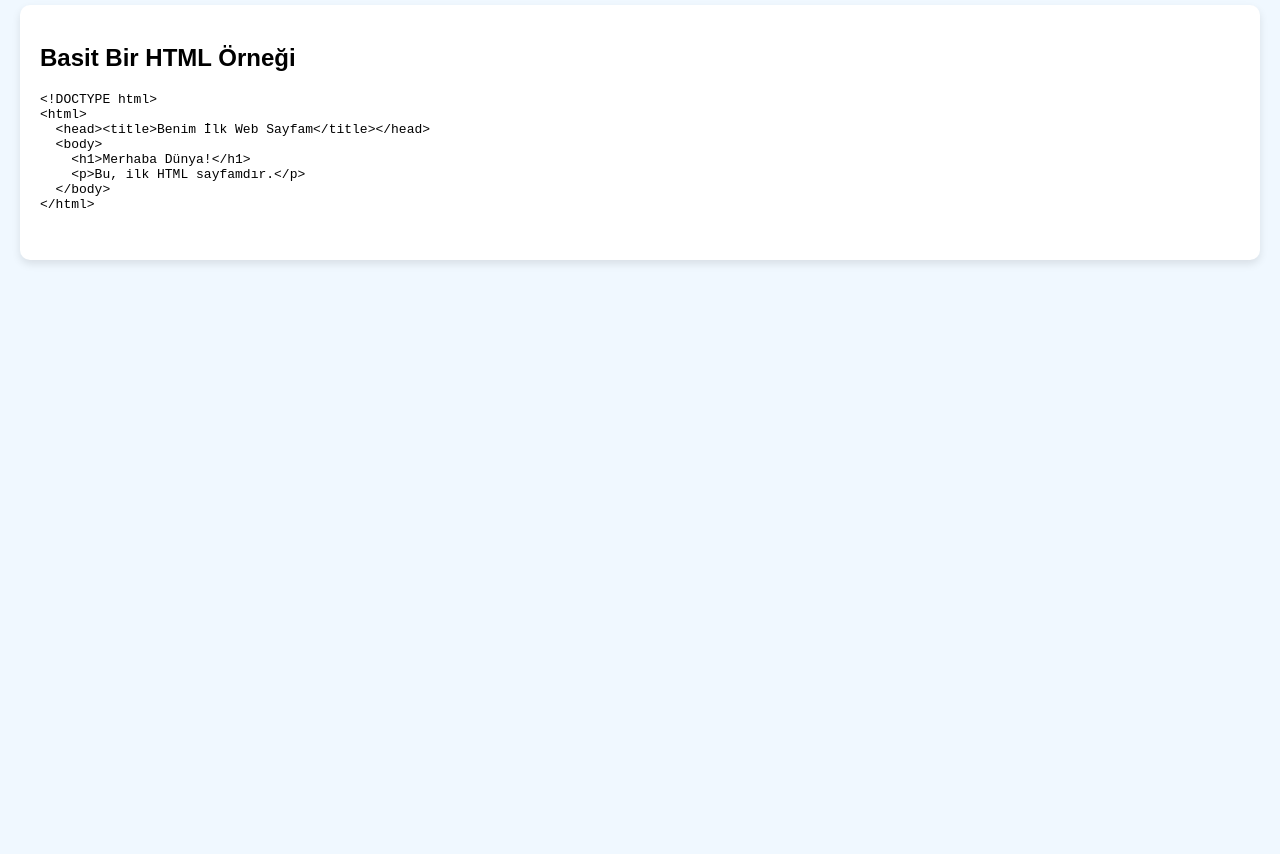
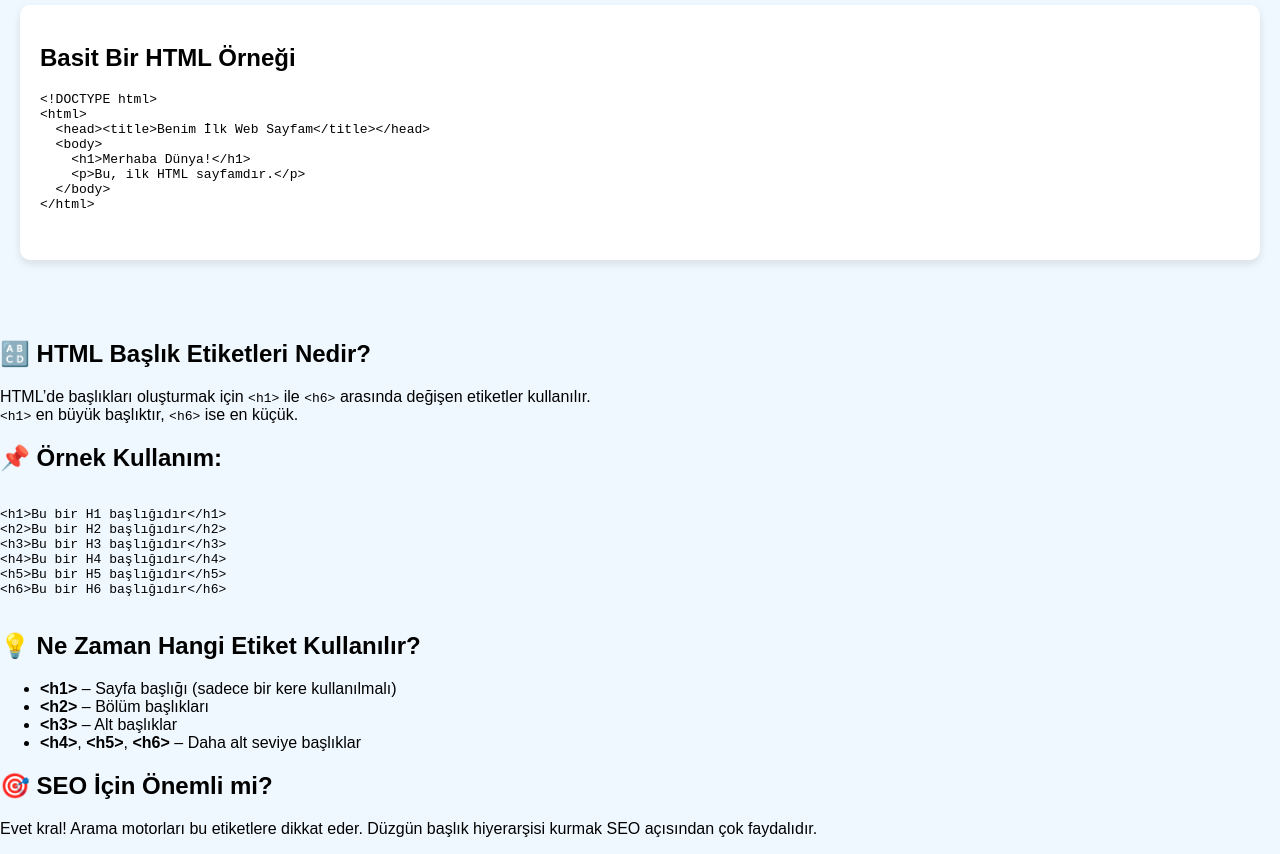
Before and after one commit to miracyazilim/mirac-site, a plain HTML site: page index.html in a window 1280 px wide. Shown: the part 578-1432 px from the top of the page. Before the commit the page ends 878 px from the top, so only its background shows below. Drawn offline with Linux system fonts and the light colour scheme.

Commit message:
Update index.html

```diff
--- a/index.html
+++ b/index.html
@@ -90,3 +90,29 @@
 
 </body>
 </html>
+<section style="font-family: Arial, sans-serif; margin-top: 40px;">
+  <h1>🔠 HTML Başlık Etiketleri Nedir?</h1>
+  <p>HTML’de başlıkları oluşturmak için <code>&lt;h1&gt;</code> ile <code>&lt;h6&gt;</code> arasında değişen etiketler kullanılır.<br>
+  <code>&lt;h1&gt;</code> en büyük başlıktır, <code>&lt;h6&gt;</code> ise en küçük.</p>
+
+  <h2>📌 Örnek Kullanım:</h2>
+  <pre><code>
+&lt;h1&gt;Bu bir H1 başlığıdır&lt;/h1&gt;
+&lt;h2&gt;Bu bir H2 başlığıdır&lt;/h2&gt;
+&lt;h3&gt;Bu bir H3 başlığıdır&lt;/h3&gt;
+&lt;h4&gt;Bu bir H4 başlığıdır&lt;/h4&gt;
+&lt;h5&gt;Bu bir H5 başlığıdır&lt;/h5&gt;
+&lt;h6&gt;Bu bir H6 başlığıdır&lt;/h6&gt;
+  </code></pre>
+
+  <h2>💡 Ne Zaman Hangi Etiket Kullanılır?</h2>
+  <ul>
+    <li><strong>&lt;h1&gt;</strong> – Sayfa başlığı (sadece bir kere kullanılmalı)</li>
+    <li><strong>&lt;h2&gt;</strong> – Bölüm başlıkları</li>
+    <li><strong>&lt;h3&gt;</strong> – Alt başlıklar</li>
+    <li><strong>&lt;h4&gt;</strong>, <strong>&lt;h5&gt;</strong>, <strong>&lt;h6&gt;</strong> – Daha alt seviye başlıklar</li>
+  </ul>
+
+  <h2>🎯 SEO İçin Önemli mi?</h2>
+  <p>Evet kral! Arama motorları bu etiketlere dikkat eder. Düzgün başlık hiyerarşisi kurmak SEO açısından çok faydalıdır.</p>
+</section>
```
